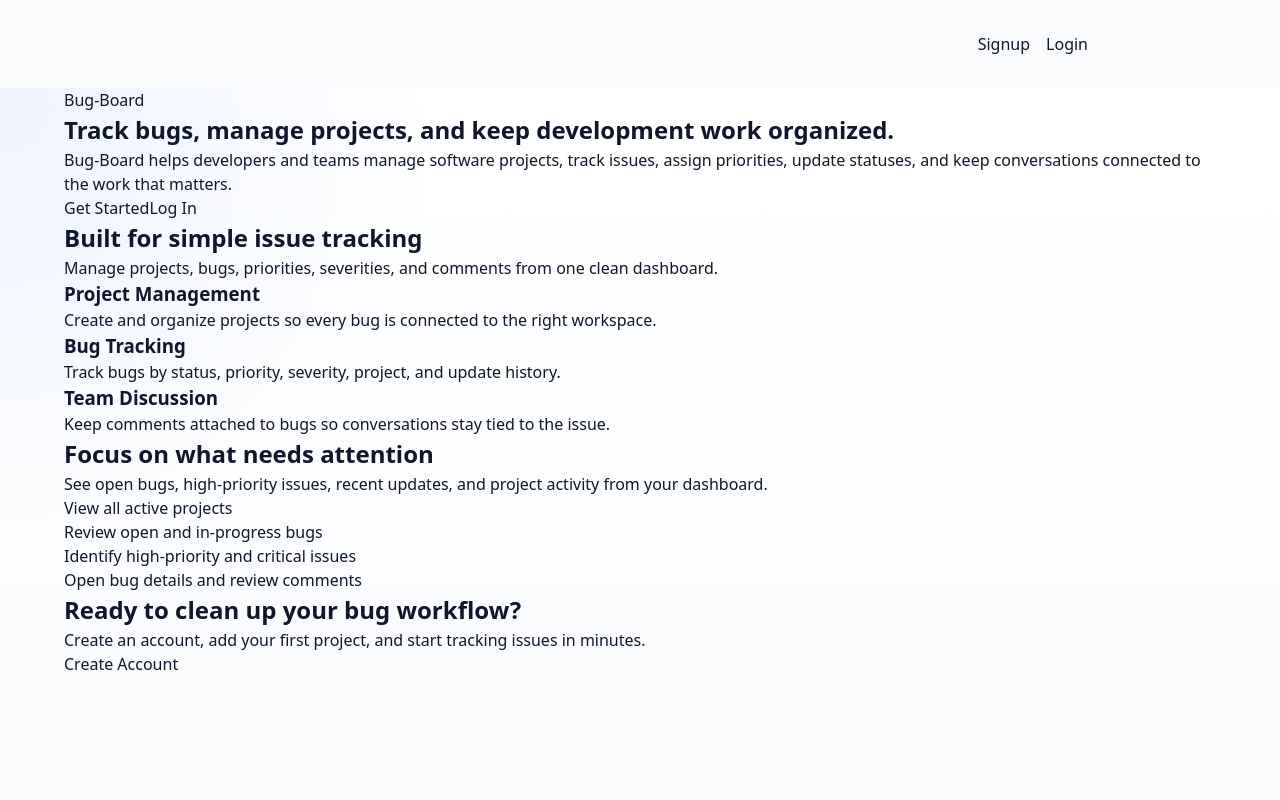
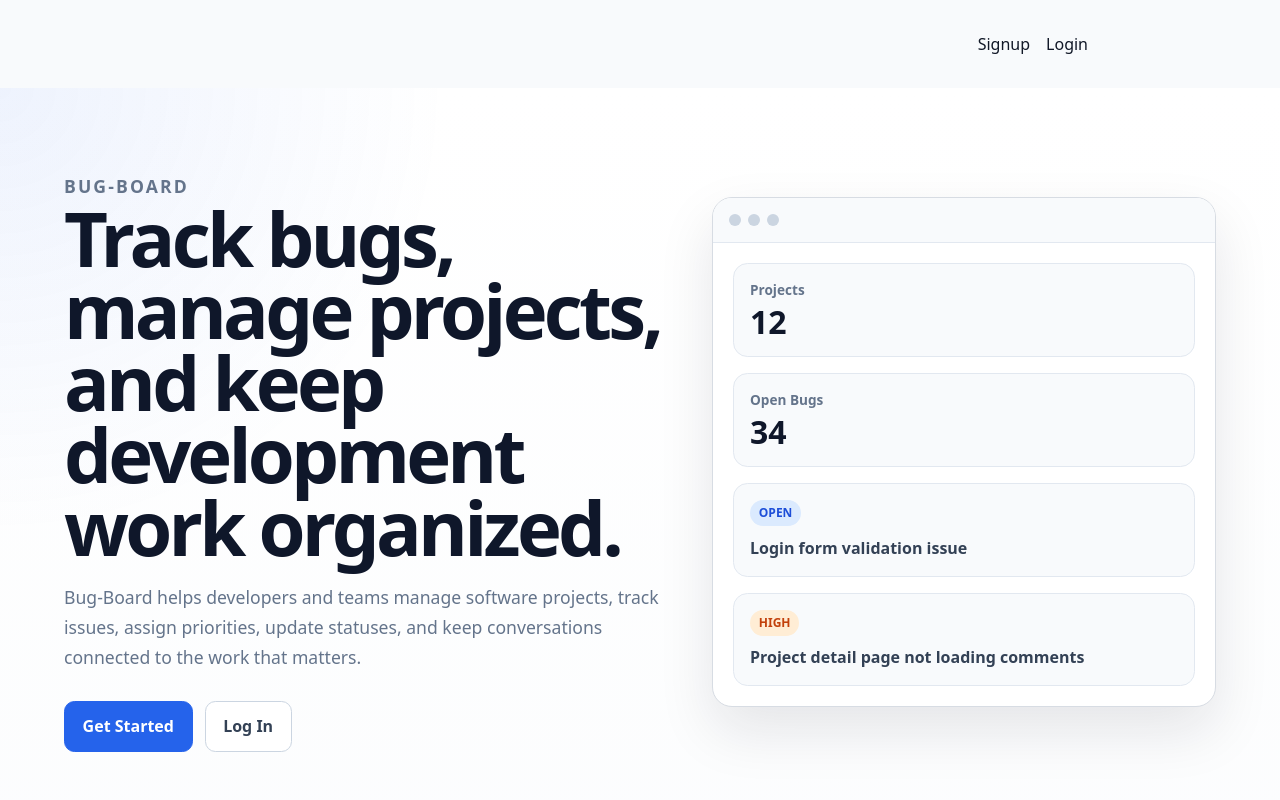
Before and after one commit to mdubelbeis/bug-board, a React (Vite) app in the folder client/: page / in a window 1280 px wide. Shown: the top 800 px of the page. Built offline with nearby package versions, Linux system fonts and the light colour scheme.

Commit message:
style: init styles for BugsPage

```diff
--- a/client/src/pages/landing/LandingPage.module.css
+++ b/client/src/pages/landing/LandingPage.module.css
@@ -0,0 +1,273 @@
+.landingPage {
+  display: grid;
+  gap: 4rem;
+  width: min(100% - 2rem, 72rem);
+  margin: 0 auto;
+  padding: 4rem 0;
+}
+
+.hero {
+  display: grid;
+  gap: 2rem;
+  align-items: center;
+}
+
+.heroContent {
+  max-width: 42rem;
+}
+
+.eyebrow {
+  margin: 0 0 0.75rem;
+  color: #2563eb;
+  font-size: 0.85rem;
+  font-weight: 800;
+  letter-spacing: 0.12em;
+  text-transform: uppercase;
+}
+
+.hero h1 {
+  margin: 0;
+  color: #0f172a;
+  font-size: clamp(2.5rem, 6vw, 4.75rem);
+  line-height: 0.95;
+  letter-spacing: -0.05em;
+}
+
+.heroContent > p {
+  max-width: 39rem;
+  margin: 1.25rem 0 0;
+  color: #64748b;
+  font-size: 1.1rem;
+  line-height: 1.7;
+}
+
+.heroActions {
+  display: flex;
+  flex-direction: column;
+  gap: 0.75rem;
+  margin-top: 1.75rem;
+}
+
+.primaryLink,
+.secondaryLink {
+  display: inline-flex;
+  align-items: center;
+  justify-content: center;
+  padding: 0.8rem 1.1rem;
+  border-radius: 0.65rem;
+  font-weight: 800;
+  text-decoration: none;
+}
+
+.primaryLink {
+  border: 1px solid #2563eb;
+  background: #2563eb;
+  color: #ffffff;
+}
+
+.primaryLink:hover {
+  background: #1d4ed8;
+}
+
+.secondaryLink {
+  border: 1px solid #cbd5e1;
+  background: #ffffff;
+  color: #334155;
+}
+
+.secondaryLink:hover {
+  background: #f8fafc;
+}
+
+.heroPanel {
+  overflow: hidden;
+  border: 1px solid #d7dce3;
+  border-radius: 1.25rem;
+  background: #ffffff;
+  box-shadow: 0 1.5rem 3.5rem rgba(15, 23, 42, 0.1);
+}
+
+.previewHeader {
+  display: flex;
+  gap: 0.45rem;
+  padding: 1rem;
+  border-bottom: 1px solid #e2e8f0;
+  background: #f8fafc;
+}
+
+.previewHeader span {
+  width: 0.75rem;
+  height: 0.75rem;
+  border-radius: 999px;
+  background: #cbd5e1;
+}
+
+.previewBody {
+  display: grid;
+  gap: 1rem;
+  padding: 1.25rem;
+}
+
+.previewStat,
+.previewIssue {
+  padding: 1rem;
+  border: 1px solid #e2e8f0;
+  border-radius: 0.9rem;
+  background: #f8fafc;
+}
+
+.previewStat span {
+  display: block;
+  margin-bottom: 0.35rem;
+  color: #64748b;
+  font-size: 0.85rem;
+  font-weight: 700;
+}
+
+.previewStat strong {
+  color: #0f172a;
+  font-size: 2rem;
+  line-height: 1;
+}
+
+.previewIssue {
+  display: grid;
+  gap: 0.6rem;
+}
+
+.previewIssue p {
+  margin: 0;
+  color: #334155;
+  font-weight: 700;
+}
+
+.statusBadge,
+.priorityBadge {
+  width: fit-content;
+  padding: 0.25rem 0.55rem;
+  border-radius: 999px;
+  font-size: 0.75rem;
+  font-weight: 800;
+}
+
+.statusBadge {
+  background: #dbeafe;
+  color: #1d4ed8;
+}
+
+.priorityBadge {
+  background: #ffedd5;
+  color: #c2410c;
+}
+
+.featureSection,
+.focusSection,
+.ctaSection {
+  padding: 1.5rem;
+  border: 1px solid #d7dce3;
+  border-radius: 1.25rem;
+  background: #ffffff;
+  box-shadow: 0 1rem 2.5rem rgba(15, 23, 42, 0.06);
+}
+
+.sectionHeader {
+  max-width: 42rem;
+  margin-bottom: 1.25rem;
+}
+
+.sectionHeader h2,
+.focusSection h2,
+.ctaSection h2 {
+  margin: 0;
+  color: #0f172a;
+  font-size: clamp(1.75rem, 3vw, 2.5rem);
+  line-height: 1.1;
+}
+
+.sectionHeader p,
+.focusSection p,
+.ctaSection p {
+  margin: 0.75rem 0 0;
+  color: #64748b;
+  line-height: 1.6;
+}
+
+.featureGrid {
+  display: grid;
+  gap: 1rem;
+}
+
+.featureCard {
+  padding: 1.25rem;
+  border: 1px solid #e2e8f0;
+  border-radius: 1rem;
+  background: #f8fafc;
+}
+
+.featureCard h3 {
+  margin: 0;
+  color: #0f172a;
+}
+
+.featureCard p {
+  margin: 0.5rem 0 0;
+  color: #64748b;
+  line-height: 1.6;
+}
+
+.focusSection {
+  display: grid;
+  gap: 1.5rem;
+}
+
+.checkList {
+  display: grid;
+  gap: 0.75rem;
+  margin: 0;
+  padding: 0;
+  list-style: none;
+}
+
+.checkList li {
+  padding: 0.85rem 1rem;
+  border: 1px solid #e2e8f0;
+  border-radius: 0.85rem;
+  background: #f8fafc;
+  color: #334155;
+  font-weight: 700;
+}
+
+.checkList li::before {
+  content: '✓';
+  margin-right: 0.6rem;
+  color: #2563eb;
+  font-weight: 900;
+}
+
+.ctaSection {
+  display: grid;
+  justify-items: start;
+  gap: 1rem;
+  text-align: left;
+}
+
+@media (min-width: 640px) {
+  .heroActions {
+    flex-direction: row;
+  }
+}
+
+@media (min-width: 900px) {
+  .hero {
+    grid-template-columns: 1.1fr 0.9fr;
+  }
+
+  .featureGrid {
+    grid-template-columns: repeat(3, 1fr);
+  }
+
+  .focusSection {
+    grid-template-columns: 1fr 1fr;
+    align-items: center;
+  }
+}
--- a/client/src/pages/landing/LandingPage.tsx
+++ b/client/src/pages/landing/LandingPage.tsx
@@ -1,50 +1,97 @@
+import { Link } from 'react-router-dom';
+import styles from './LandingPage.module.css';
+
 const LandingPage = () => {
   return (
-    <main>
-      <section>
-        <p>Bug-Board</p>
+    <section className={styles.landingPage}>
+      <section className={styles.hero}>
+        <div className={styles.heroContent}>
+          <p className={styles.eyebrow}>Bug-Board</p>
+
           <h1>Track bugs, manage projects, and keep development work organized.</h1>
+
           <p>
             Bug-Board helps developers and teams manage software projects, track issues, assign
             priorities, update statuses, and keep conversations connected to the work that matters.
           </p>
 
-        <div>
-          <a href='/signup'>Get Started</a>
-          <a href='/login'>Log In</a>
+          <div className={styles.heroActions}>
+            <Link className={styles.primaryLink} to='/signup'>
+              Get Started
+            </Link>
+            <Link className={styles.secondaryLink} to='/login'>
+              Log In
+            </Link>
+          </div>
+        </div>
+
+        <div className={styles.heroPanel} aria-label='Bug-Board preview'>
+          <div className={styles.previewHeader}>
+            <span></span>
+            <span></span>
+            <span></span>
+          </div>
+
+          <div className={styles.previewBody}>
+            <div className={styles.previewStat}>
+              <span>Projects</span>
+              <strong>12</strong>
+            </div>
+
+            <div className={styles.previewStat}>
+              <span>Open Bugs</span>
+              <strong>34</strong>
+            </div>
+
+            <div className={styles.previewIssue}>
+              <span className={styles.statusBadge}>OPEN</span>
+              <p>Login form validation issue</p>
+            </div>
+
+            <div className={styles.previewIssue}>
+              <span className={styles.priorityBadge}>HIGH</span>
+              <p>Project detail page not loading comments</p>
+            </div>
+          </div>
         </div>
       </section>
 
-      <section>
+      <section className={styles.featureSection}>
+        <div className={styles.sectionHeader}>
           <h2>Built for simple issue tracking</h2>
-        <p>Manage projects, bugs, priorities, severities, and comments from one clean dashboard.</p>
+          <p>
+            Manage projects, bugs, priorities, severities, and comments from one clean dashboard.
+          </p>
+        </div>
 
-        <div>
-          <article>
+        <div className={styles.featureGrid}>
+          <article className={styles.featureCard}>
             <h3>Project Management</h3>
             <p>Create and organize projects so every bug is connected to the right workspace.</p>
           </article>
 
-          <article>
+          <article className={styles.featureCard}>
             <h3>Bug Tracking</h3>
             <p>Track bugs by status, priority, severity, project, and update history.</p>
           </article>
 
-          <article>
+          <article className={styles.featureCard}>
             <h3>Team Discussion</h3>
             <p>Keep comments attached to bugs so conversations stay tied to the issue.</p>
           </article>
         </div>
       </section>
 
-      <section>
+      <section className={styles.focusSection}>
+        <div>
           <h2>Focus on what needs attention</h2>
           <p>
             See open bugs, high-priority issues, recent updates, and project activity from your
             dashboard.
           </p>
+        </div>
 
-        <ul>
+        <ul className={styles.checkList}>
           <li>View all active projects</li>
           <li>Review open and in-progress bugs</li>
           <li>Identify high-priority and critical issues</li>
@@ -52,13 +99,15 @@ const LandingPage = () => {
         </ul>
       </section>
 
-      <section>
+      <section className={styles.ctaSection}>
         <h2>Ready to clean up your bug workflow?</h2>
         <p>Create an account, add your first project, and start tracking issues in minutes.</p>
 
-        <a href='/signup'>Create Account</a>
+        <Link className={styles.primaryLink} to='/signup'>
+          Create Account
+        </Link>
       </section>
-    </main>
+    </section>
   );
 };
 
```
Lines whose indentation alone changed are shown as unchanged.
